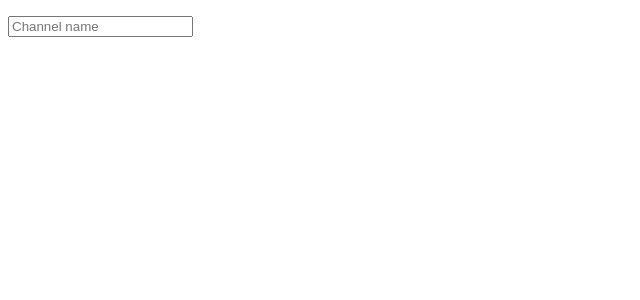
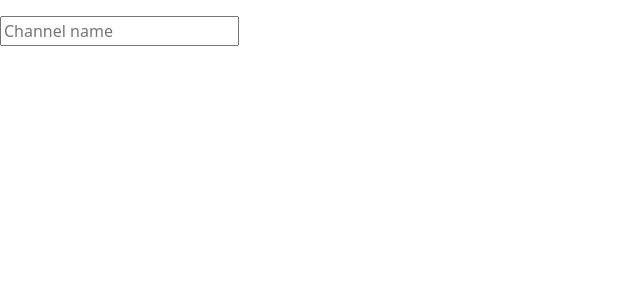
Before and after one commit to descholar-ceo/realtime-go-frontend, a React app: page / in a window 1280 px wide. Shown: the top 300 px of the page, without its empty margins (0-640 px from the left). Built offline with nearby package versions, Linux system fonts and the light colour scheme.

Commit message:
Add some stylings

```diff
--- a/components/App.jsx
+++ b/components/App.jsx
@@ -20,13 +20,14 @@ class App extends Component{
     }
     render(){
         return(
-           <ChannelSection
-                channels={this.state.channels}
-                addChannel={this.addChannel.bind(this)}
-                setChannel={this.setChannel.bind(this)}
-           />
-        )
-    }
-}
+            <div className="app">
+                <div className="nav">
+                    <ChannelSection
+                    channels={this.state.channels}
+                    addChannel={this.addChannel.bind(this)}
+                    setChannel={this.setChannel.bind(this)}
+                    />
+                </div>
+            </div>)}}
 
 export default App;
--- a/index.html
+++ b/index.html
@@ -3,6 +3,8 @@
 <head>
     <meta charset="UTF-8">
     <meta name="viewport" content="width=device-width, initial-scale=1.0">
+    <link rel="stylesheet" href="https://stackpath.bootstrapcdn.com/bootstrap/5.0.0-alpha1/css/bootstrap.min.css" integrity="sha384-r4NyP46KrjDleawBgD5tp8Y7UzmLA05oM1iAEQ17CSuDqnUK2+k9luXQOfXJCJ4I" crossorigin="anonymous">
+    <link rel='stylesheet' type="text/css" href='app.css'/>
     <title>RealTime Go</title>
 </head>
 <body>
```
